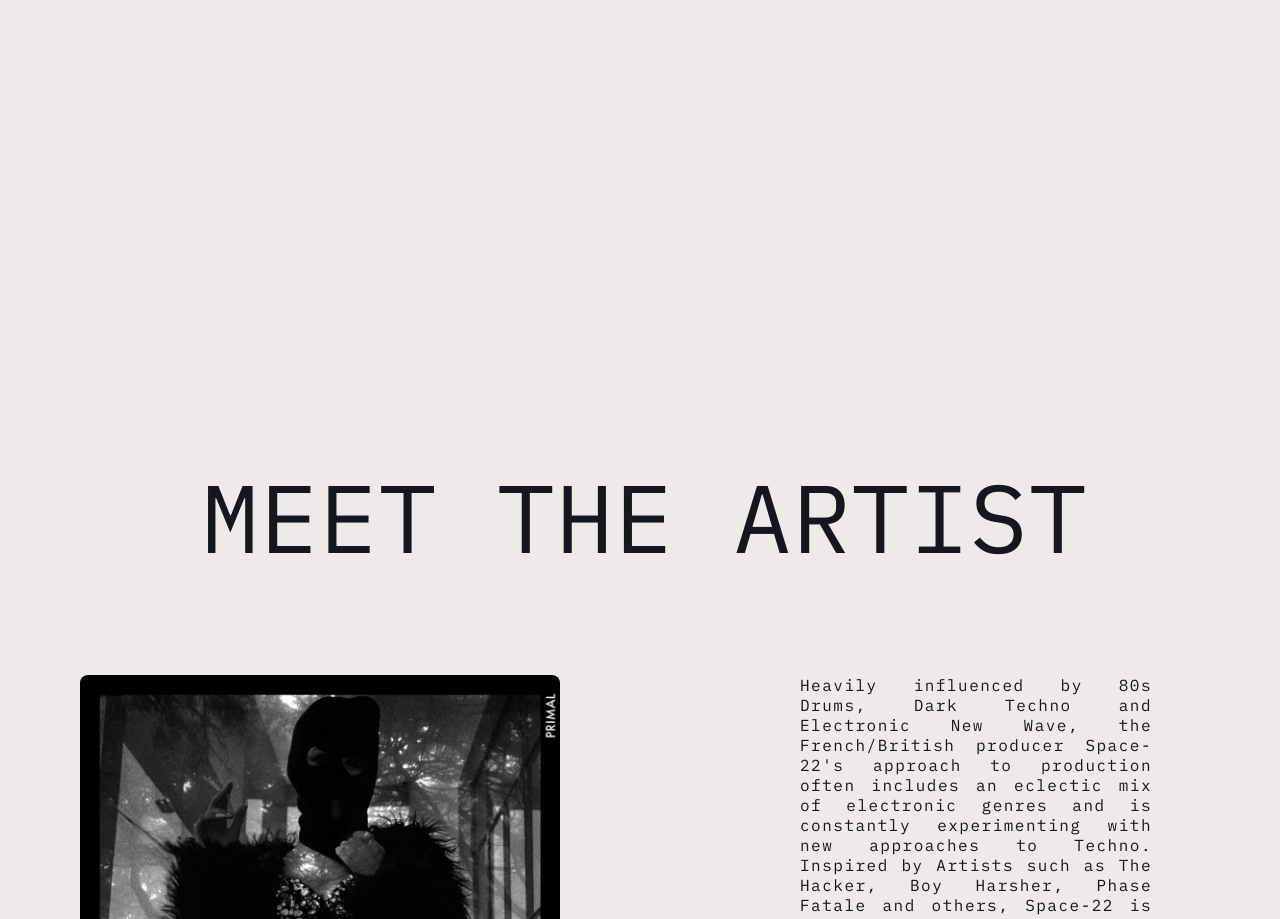
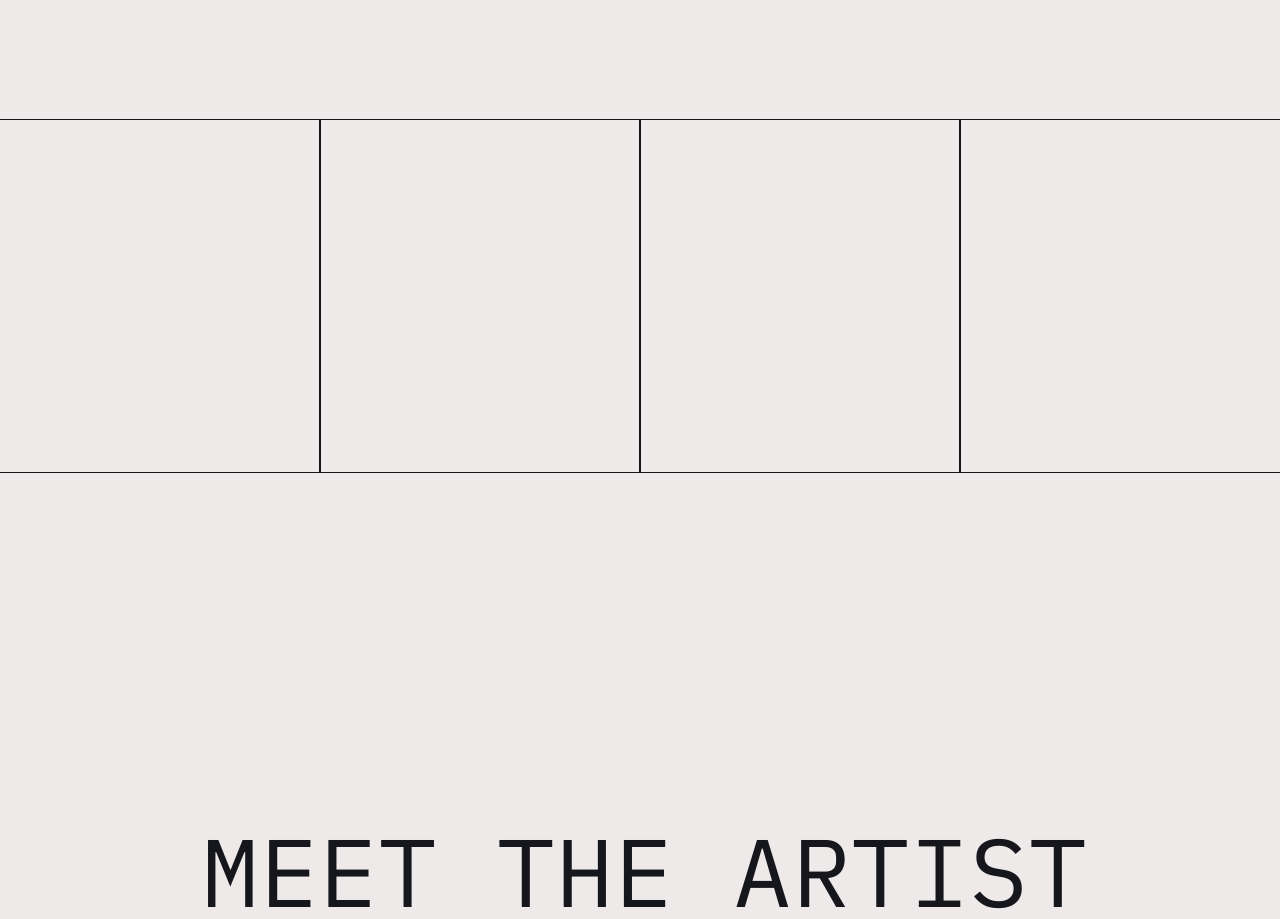
Before and after one commit to VictorDoyle/Space22Website, a React (Create React App) app: page / in a window 1280 px wide. Shown: the part 2176-3095 px from the top of the page. Built offline with nearby package versions, Linux system fonts and the light colour scheme; a web font is replaced by a local one.

Commit message:
boxes added to landing page

```diff
--- a/src/pages/LandingPage.js
+++ b/src/pages/LandingPage.js
@@ -133,6 +133,23 @@ function LandingPage() {
                 {/* secondary section here onwrds */}
                 <div className='secondarySection'>
                 <p role='heading' aria-level='2' className='stylizedPtoHeading2 headSecSection'> EMBRACE THE ABERRANT </p>
+                <div className='gridCardsContainer'>
+                    <div className='attitudeCard landingCards' >
+
+                    </div>
+                    <div className='remiCard landingCards' >
+
+                    </div>
+                    <div className='narraCard landingCards' >
+
+                    </div>
+                    <div className='exploCard landingCards'>
+
+                    </div>
+
+
+                </div>
+
 
                 {/* background images left */}
                 {/* end */}
@@ -152,6 +169,7 @@ function LandingPage() {
                 </div>
             <div className='clearDivider' aria-hidden='true' role='presentation'></div>
 
+            {/* THIRD SECTION ONWARD */}
             <div className='thirdSection'>
                 <p role='heading' aria-level='2' className='stylizedPtoHeading2 headThirdSection'> MEET THE ARTIST </p>
 
--- a/src/styles/GlobalStyle.css
+++ b/src/styles/GlobalStyle.css
@@ -25,6 +25,20 @@ body {
 .dark-theme .topNav a, .topNav p{
     color: #EEEAEA;
 }
+
+/* dark/vs component changes */
+.dark-theme .landingCards {
+    border-color: #EEEAEA;
+    color: rgb(22 22 29) !important;
+    transition:  .5s;
+}
+
+.light-theme .landingCards {
+    border-color: rgb(22 22 29);
+    color: #EEEAEA !important;
+    transition:  .5s;
+}
+
 
 /* site-wide fonts */
 h1, h2, h3, h4, h5, p, a {
--- a/src/styles/LandingPage.css
+++ b/src/styles/LandingPage.css
@@ -191,7 +191,39 @@
 }
 
 /* sliding cards */
+.gridCardsContainer {
+    display: grid;
+    grid-template-columns: 25% 25% 25% 25% ;
+    grid-template-rows: auto;
+    grid-template-areas:
+      "farLeft midLeft midRight farRight";
+    justify-items: center;
+    align-items: center;
+}
 
+.landingCards {
+    border: 1px solid;
+    padding: 1em;
+    min-height: 20em;
+    min-width: 90%;
+    max-width: 90%;
+}
+
+.attitudeCard {
+    grid-area: farLeft;
+}
+
+.remiCard {
+    grid-area: midLeft;
+}
+
+.narraCard {
+    grid-area: midRight;
+}
+
+.exploCard {
+    grid-area: farRight;
+}
 
 /* =====THIRD SECTION */
 
```
Lines whose indentation alone changed are shown as unchanged.
